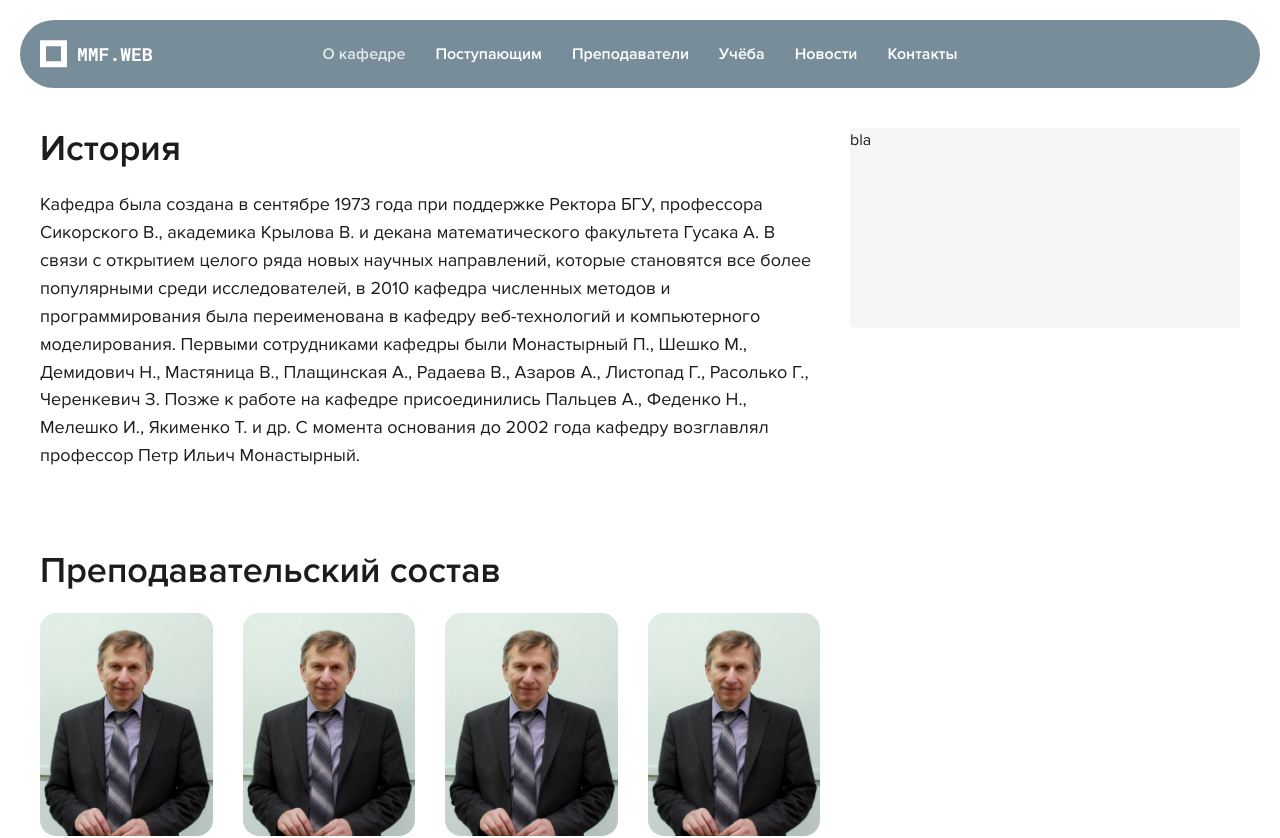
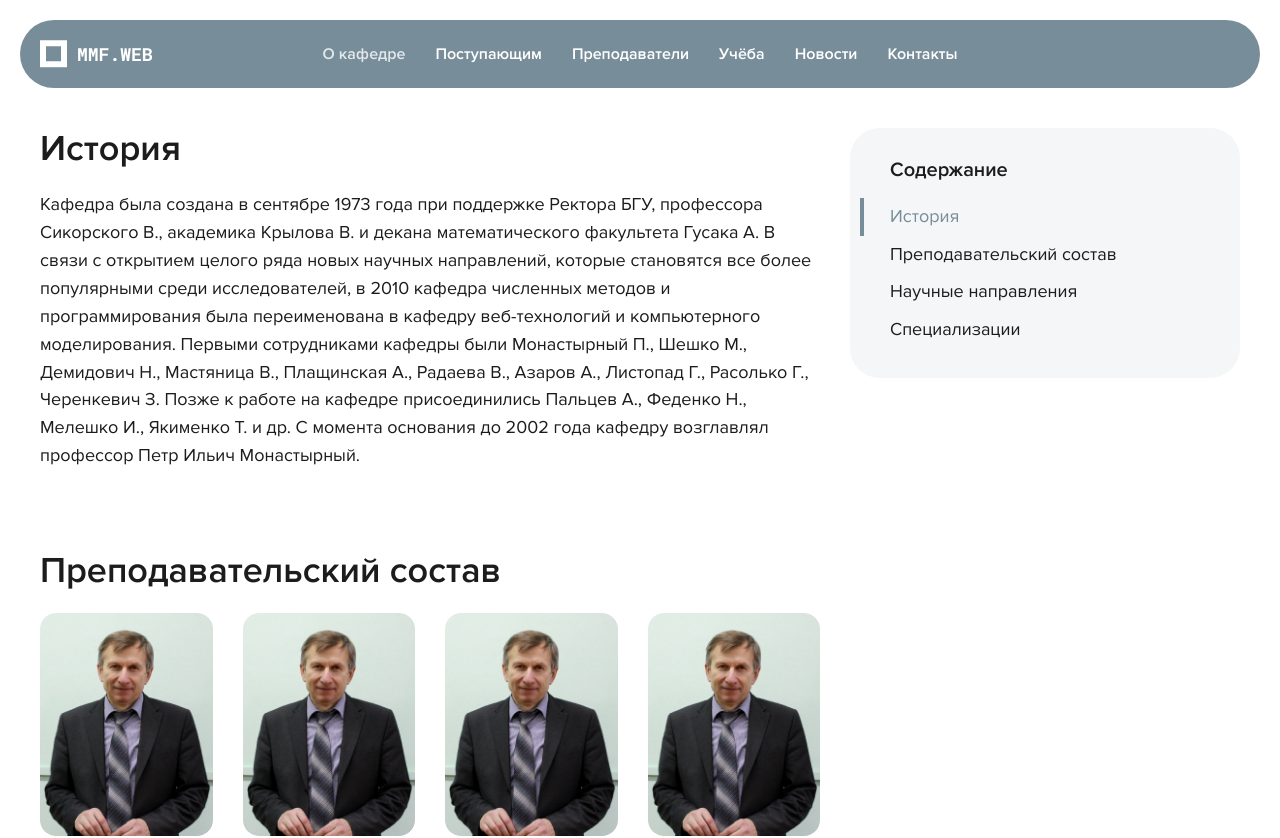
Before and after one commit to soloVlad/department-client, a React (Vite) app: page /about in a window 1280 px wide. Shown: the top 838 px of the page. Built offline with nearby package versions, Linux system fonts and the light colour scheme.

Commit message:
feat: add TableOfContent component, use in AboutPage

```diff
--- /dev/null
+++ b/src/components/TableOfContent/TableOfContent.module.css
@@ -0,0 +1,28 @@
+.link {
+  display: block;
+  padding: rem(8px);
+  padding-right: rem(12px);
+  border-left: rem(4px) solid transparent;
+
+  font-weight: 400;
+  font-size: rem(18px);
+  line-height: rem(21.6px);
+  text-decoration: none;
+  color: var(--mantine-color-gray-blue-9);
+
+  transition: 0.2s color, 0.1s border;
+
+  @mixin hover {
+    color: var(--mantine-color-gray-blue-5);
+  }
+}
+
+.linkActive {
+  border-left-color: var(--mantine-color-gray-blue-5);
+
+  color: var(--mantine-color-gray-blue-5);
+}
+
+.wrapper {
+  border-radius: rem(30px);
+}
--- /dev/null
+++ b/src/components/TableOfContent/TableOfContent.tsx
@@ -0,0 +1,55 @@
+import { useState, type FC } from "react";
+import { Box, Paper, Text, rem } from "@mantine/core";
+import clsx from "clsx";
+
+import type { TableOfContentItem } from "@/types";
+
+import classes from "./TableOfContent.module.css";
+
+type TableOfContentProps = {
+	items: TableOfContentItem[];
+	className?: string;
+};
+
+const TableOfContent: FC<TableOfContentProps> = ({ items, className }) => {
+	const [active, setActive] = useState(0);
+
+	const handleLinkClick = (index: number) => {
+		setActive(index);
+	};
+
+	const list = items.map((item, index) => (
+		<Box<"a">
+			component="a"
+			key={item.label}
+			href={item.link}
+			className={clsx(classes.link, {
+				[classes.linkActive]: active === index,
+			})}
+			style={{
+				paddingLeft: `calc(${item.order} * ${rem(26)}`,
+			}}
+			onClick={() => handleLinkClick(index)}
+		>
+			{item.label}
+		</Box>
+	));
+
+	return (
+		<Paper
+			className={clsx(classes.wrapper, className)}
+			mih={200}
+			h="fit-content"
+			px={10}
+			py={30}
+		>
+			<Text mb={16} px={30} fw={600} fz={20} lh={rem(24)}>
+				Содержание
+			</Text>
+
+			{list}
+		</Paper>
+	);
+};
+
+export default TableOfContent;
--- a/src/components/TitledSection/TitledSection.tsx
+++ b/src/components/TitledSection/TitledSection.tsx
@@ -3,18 +3,20 @@ import type { FC, PropsWithChildren } from "react";
 
 type TitledSectionProps = PropsWithChildren & {
 	title: string;
+	id?: string;
 	mt?: number;
 	className?: string;
 };
 
 const TitledSection: FC<TitledSectionProps> = ({
+	title,
+	id,
+	mt,
 	className,
-	title,
-	mt,
 	children,
 }) => {
 	return (
-		<Stack mt={mt} gap={20} className={className}>
+		<Stack id={id} mt={mt} gap={20} className={className}>
 			<Title order={2}>{title}</Title>
 
 			{children}
--- a/src/components/index.ts
+++ b/src/components/index.ts
@@ -6,4 +6,5 @@ export { default as Navigation } from "./Navigation/Navigation";
 export { default as ProfessorCard } from "./ProfessorCard/ProfessorCard";
 export { default as SectionContainer } from "./SectionContainer/SectionContainer";
 export { default as StarList } from "./StarList/StarList";
+export { default as TableOfContent } from "./TableOfContent/TableOfContent";
 export { default as TitledSection } from "./TitledSection/TitledSection";
--- a/src/pages/about/About.module.css
+++ b/src/pages/about/About.module.css
@@ -1,7 +1,13 @@
 .section {
   margin-top: rem(40px);
 
+  position: relative;
   display: grid;
   grid-template-columns: 2fr 1fr;
   gap: rem(30px);
 }
+
+.tableOfContent {
+  position: sticky;
+  top: rem(40px);
+}
--- a/src/pages/about/About.page.tsx
+++ b/src/pages/about/About.page.tsx
@@ -1,7 +1,7 @@
 import type { FC } from "react";
-import { Box, Paper } from "@mantine/core";
+import { Box } from "@mantine/core";
 
-import { SectionContainer } from "@/components";
+import { SectionContainer, TableOfContent } from "@/components";
 
 import {
 	History,
@@ -11,6 +11,13 @@ import {
 } from "./components";
 
 import classes from "./About.module.css";
+
+const content = [
+	{ label: "История", link: "#history", order: 1 },
+	{ label: "Преподавательский состав", link: "#professors", order: 1 },
+	{ label: "Научные направления", link: "#areas", order: 1 },
+	{ label: "Специализации", link: "#specializations", order: 1 },
+];
 
 const AboutPage: FC = () => {
 	return (
@@ -22,9 +29,7 @@ const AboutPage: FC = () => {
 				<Specializations />
 			</Box>
 
-			<Paper mih={200} h="fit-content">
-				bla
-			</Paper>
+			<TableOfContent className={classes.tableOfContent} items={content} />
 		</SectionContainer>
 	);
 };
--- a/src/pages/about/components/History/History.tsx
+++ b/src/pages/about/components/History/History.tsx
@@ -5,7 +5,7 @@ import { TitledSection } from "@/components";
 
 const History: FC = () => {
 	return (
-		<TitledSection title="История">
+		<TitledSection id="history" title="История">
 			<Text fz={18}>
 				Кафедра была создана в сентябре 1973 года при поддержке Ректора
 				БГУ, профессора Сикорского В., академика Крылова В. и декана
--- a/src/pages/about/components/ProfessorsPreview/ProfessorsPreview.tsx
+++ b/src/pages/about/components/ProfessorsPreview/ProfessorsPreview.tsx
@@ -16,7 +16,7 @@ const ProfessorsPreview: FC = () => {
 	};
 
 	return (
-		<TitledSection mt={80} title="Преподавательский состав">
+		<TitledSection id="professors" mt={80} title="Преподавательский состав">
 			<Stack gap={30}>
 				<SimpleGrid cols={{ base: 1, xs: 2, md: 3, lg: 4 }} spacing={30}>
 					<ProfessorCard />
--- a/src/pages/about/components/ResearchAreas/ResearchAreas.tsx
+++ b/src/pages/about/components/ResearchAreas/ResearchAreas.tsx
@@ -4,7 +4,7 @@ import { StarList, TitledSection } from "@/components";
 
 const ResearchAreas: FC = () => {
 	return (
-		<TitledSection mt={80} title="Научные направления">
+		<TitledSection id="areas" mt={80} title="Научные направления">
 			<StarList
 				items={[
 					"Численные и аналитические методы решения граничных и краевых задач для сеточных, дифференциальных и интегральных уравнений;",
--- a/src/pages/about/components/Specializations/Specializations.tsx
+++ b/src/pages/about/components/Specializations/Specializations.tsx
@@ -4,7 +4,7 @@ import { StarList, TitledSection } from "@/components";
 
 const Specializations: FC = () => {
 	return (
-		<TitledSection mt={40} title="Специализации">
+		<TitledSection id="specializations" mt={40} title="Специализации">
 			<StarList
 				items={[
 					"Web-программирование и Internet-технологии",
--- /dev/null
+++ b/src/types/index.ts
@@ -0,0 +1 @@
+export * from "./tableOfContent";
--- /dev/null
+++ b/src/types/tableOfContent.ts
@@ -0,0 +1,5 @@
+export type TableOfContentItem = {
+	label: string;
+	link: string;
+	order: number;
+};
```
